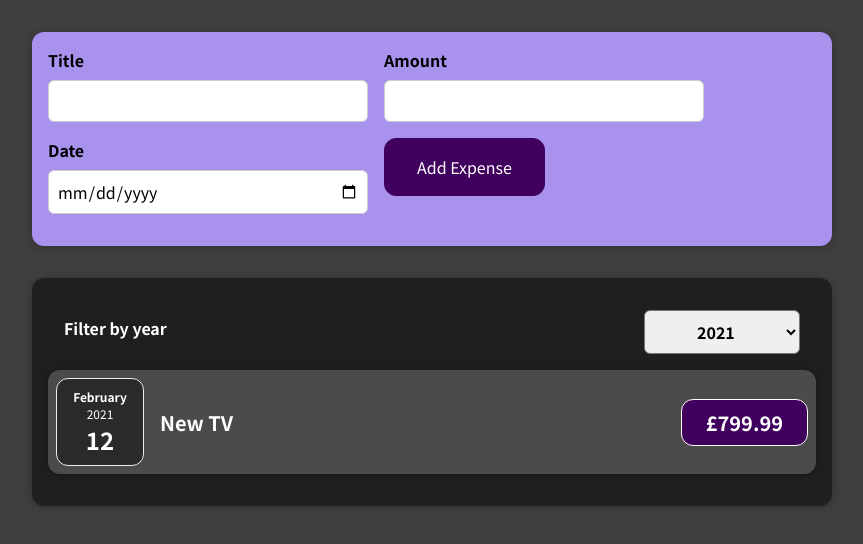
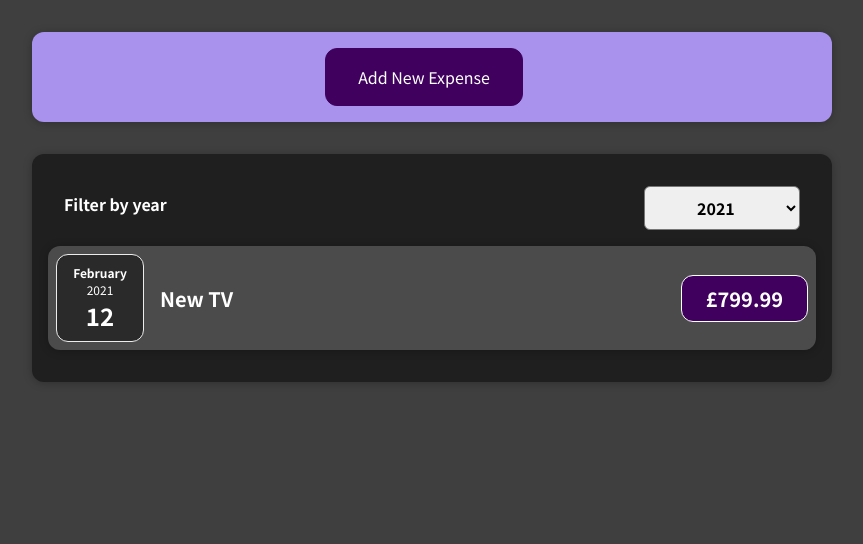
Before and after one commit to albert-kuc/ExpensesInReact, a React (Create React App) app: page / in a window 1280 px wide. Shown: the top 544 px of the page, without its empty margins (208-1071 px from the left). Built offline with nearby package versions, Linux system fonts and the light colour scheme.

Commit message:
Implement open/collapse form for new expenses

```diff
--- a/src/components/Expenses/ExpensesList.js
+++ b/src/components/Expenses/ExpensesList.js
@@ -12,7 +12,7 @@ import "./ExpensesList.css";
 const ExpensesList = (props) => {
 
   if (props.items.length === 0) {
-    return <h2 className="expenses-list__fallback">Fount no expenses.</h2>
+    return <h2 className="expenses-list__fallback">Found no expenses.</h2>
   }
 
   return (
--- a/src/components/NewExpense/ExpenseForm.js
+++ b/src/components/NewExpense/ExpenseForm.js
@@ -29,13 +29,16 @@ const ExpenseForm = (props) => {
     };
 
     props.onSaveExpenseData(expenseData);
-    setEnteredTitle('');
-    setEnteredAmount('');
-    setEnteredDate('');
+    props.onCollapseExpenseForm()
+  };
+
+  const cancelHandler = () => {
+    console.log('In cancelHandler')
+    props.onCollapseExpenseForm()
   };
 
   return (
-    <form onSubmit={submitHandler}>
+    <form onSubmit={submitHandler} onReset={cancelHandler}>
       <div className="new-expense__controls">
         <div className="new-expense__control">
           <label>Title</label>
@@ -63,6 +66,9 @@ const ExpenseForm = (props) => {
             onChange={dateChangeHandler} />
         </div>
         <div className='new-expense__actions'>
+          <button type='reset'>Cancel</button>
+        </div>
+        <div className='new-expense__actions'>
           <button type='submit'>Add Expense</button>
         </div>
       </div>
--- a/src/components/NewExpense/NewExpense.js
+++ b/src/components/NewExpense/NewExpense.js
@@ -1,10 +1,19 @@
-import React from "react";
+import React, {useState} from "react";
 
 import './NewExpense.css';
 import ExpenseForm from "./ExpenseForm";
 
 const NewExpense = (props) => {
+
+  const openExpenseFormHandler = () => {
+    setDisplayArea(formView)
+  };
+  const collapseExpenseFormHandler = () => {
+    setDisplayArea(buttonView)
+  };
+
   const saveExpenseDataHandler = (enteredExpenseData) => {
+
     const expenseData = {
       ...enteredExpenseData,
       id: Math.random().toString(),
@@ -12,9 +21,17 @@ const NewExpense = (props) => {
     props.onAddExpense(expenseData);
   };
 
+  const buttonView =
+    <button type='button' onClick={openExpenseFormHandler}>Add New Expense</button>
+
+  const formView =
+    <ExpenseForm onSaveExpenseData={saveExpenseDataHandler} onCollapseExpenseForm={collapseExpenseFormHandler}/>
+
+  const [displayArea, setDisplayArea] = useState(buttonView);
+
   return (
     <div className="new-expense">
-      <ExpenseForm onSaveExpenseData={saveExpenseDataHandler} />
+      {displayArea}
     </div>
   );
 };
```
